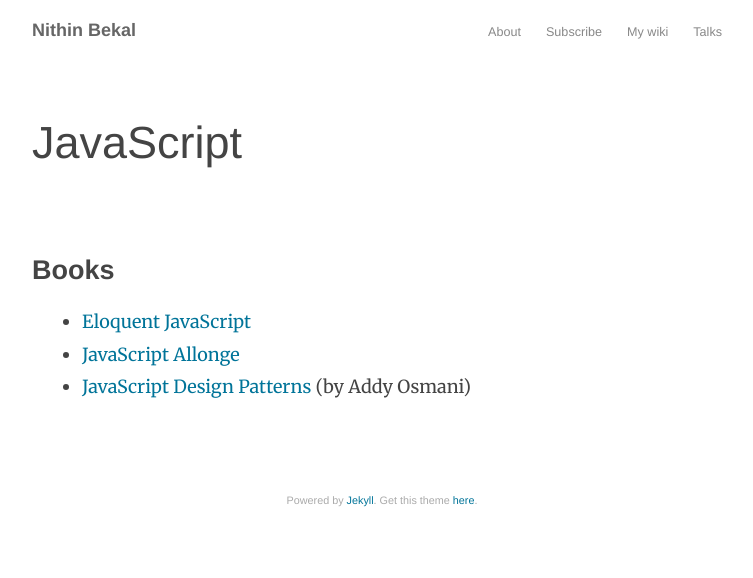
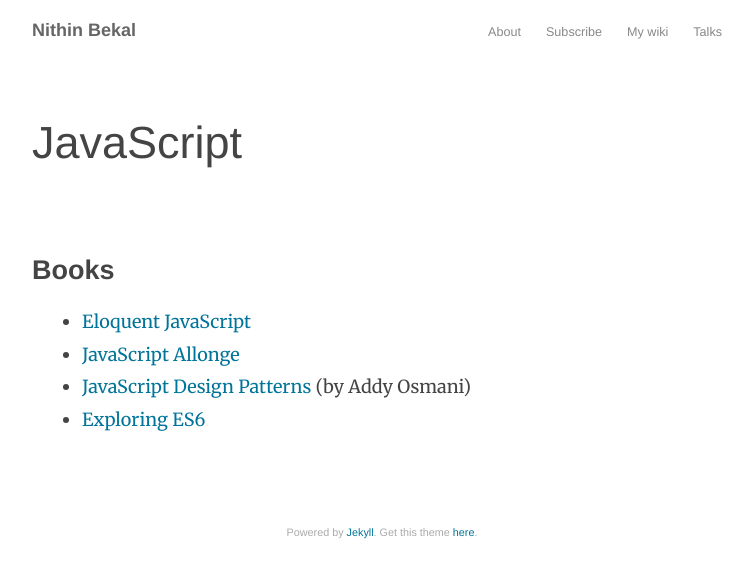
Before and after one commit to nithinbekal/nithinbekal.github.io, a Jekyll site: the page built from notes/js.md, in a window 1280 px wide. Shown: the top 578 px of the page, without its empty margins (258-1011 px from the left). Built offline with Jekyll 4.4.1, drawn with Linux system fonts in a browser that asks for light colours.

Commit message:
JS bookmark

```diff
--- a/notes/js.md
+++ b/notes/js.md
@@ -8,3 +8,4 @@ layout: page
 - [Eloquent JavaScript](http://eloquentjavascript.net/)
 - [JavaScript Allonge](https://leanpub.com/javascript-allonge/read)
 - [JavaScript Design Patterns](http://addyosmani.com/resources/essentialjsdesignpatterns/book/) (by Addy Osmani)
+- [Exploring ES6](https://leanpub.com/exploring-es6/read)
```
